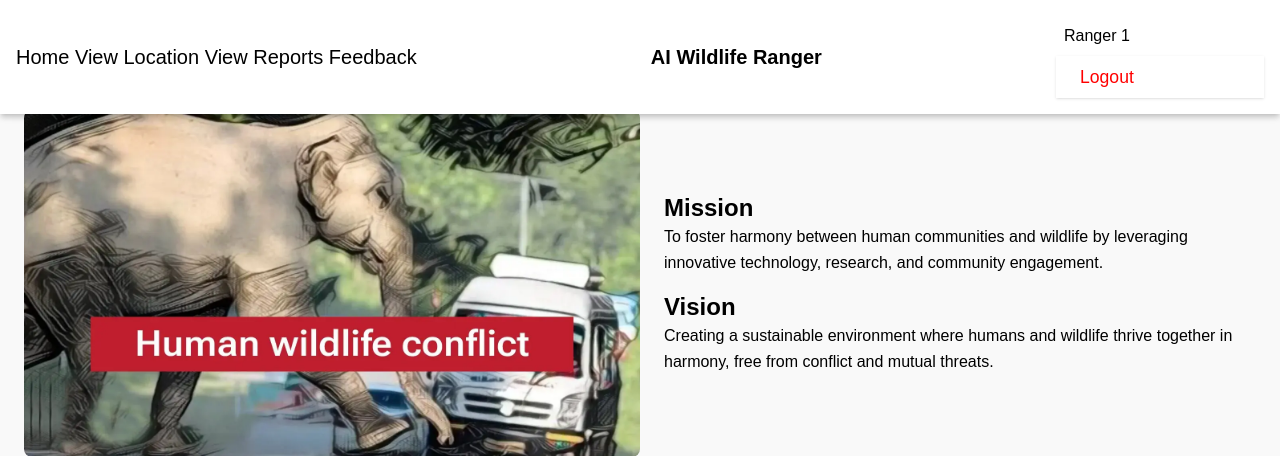
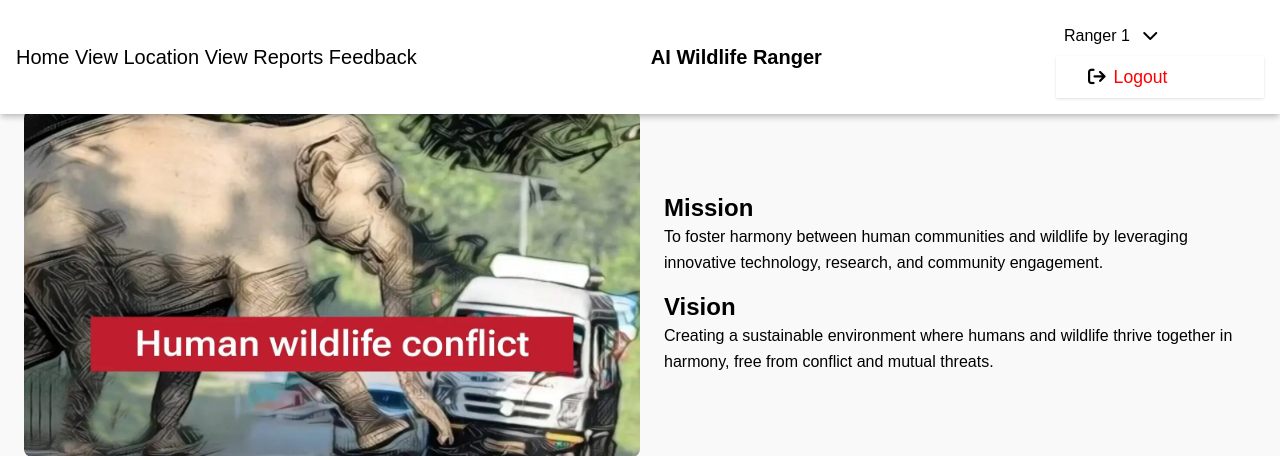
Before and after one commit to Samboja651/AI_WILDLIFE_RANGER, a Flask app: page / in a window 1280 px wide. Shown: the top 456 px of the page. Run offline with Flask 3, Linux system fonts and the light colour scheme; the visitor is signed in with stand-in values (Sample User, id 1); some libraries are stand-ins or nearby versions.

Commit message:
drop-down in RangerID

```diff
--- a/templates/home.html
+++ b/templates/home.html
@@ -32,9 +32,9 @@
             <div>
                 {% if session.ranger_id %}
                   <div class="dropdown dropdown-end">
-                    <div tabindex="0" class="p-2 cursor-pointer">Ranger {{ session.ranger_id }}</div>
+                    <div tabindex="0" class="p-2 cursor-pointer">Ranger {{ session.ranger_id }} <i class="fa-solid fa-chevron-down px-2"></i></div>
                     <ul tabindex="0" class="dropdown-content menu bg-base-100 rounded-box z-1 w-52 p-2 shadow-sm">
-                      <li><a style="color: red;" href="{{ url_for('logout') }}">Logout</a></li>
+                      <li><a href="{{ url_for('logout') }}"><i class="fa-solid fa-arrow-right-from-bracket px-2"></i><span style="color: red;">Logout</span></a></li>
                     </ul>
                   </div>
                 {% endif %}
--- a/templates/index.html
+++ b/templates/index.html
@@ -46,9 +46,9 @@
         <div>
             {% if session.ranger_id %}
             <div class="dropdown dropdown-end">
-              <div tabindex="0" class="p-2 cursor-pointer">Ranger {{ session.ranger_id }}</div>
+              <div tabindex="0" class="p-2 cursor-pointer">Ranger {{ session.ranger_id }} <i class="fa-solid fa-chevron-down px-2"></i></div>
               <ul tabindex="0" class="dropdown-content menu bg-base-100 rounded-box z-1 w-52 p-2 shadow-sm">
-                <li><a style="color: red;" href="{{ url_for('logout') }}">Logout</a></li>
+                <li><a href="{{ url_for('logout') }}"><i class="fa-solid fa-arrow-right-from-bracket px-2"></i><span style="color: red;">Logout</span></a></li>
               </ul>
             </div>
             {% endif %}
```
